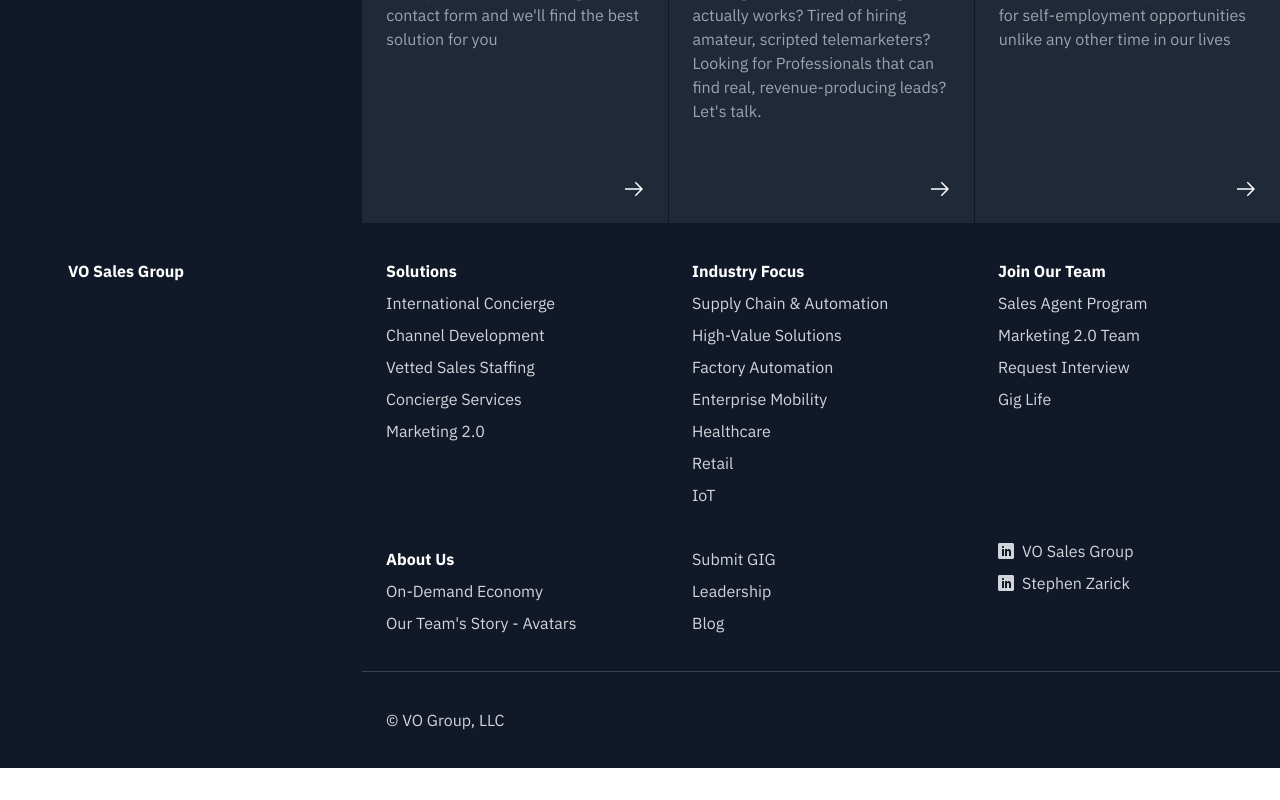
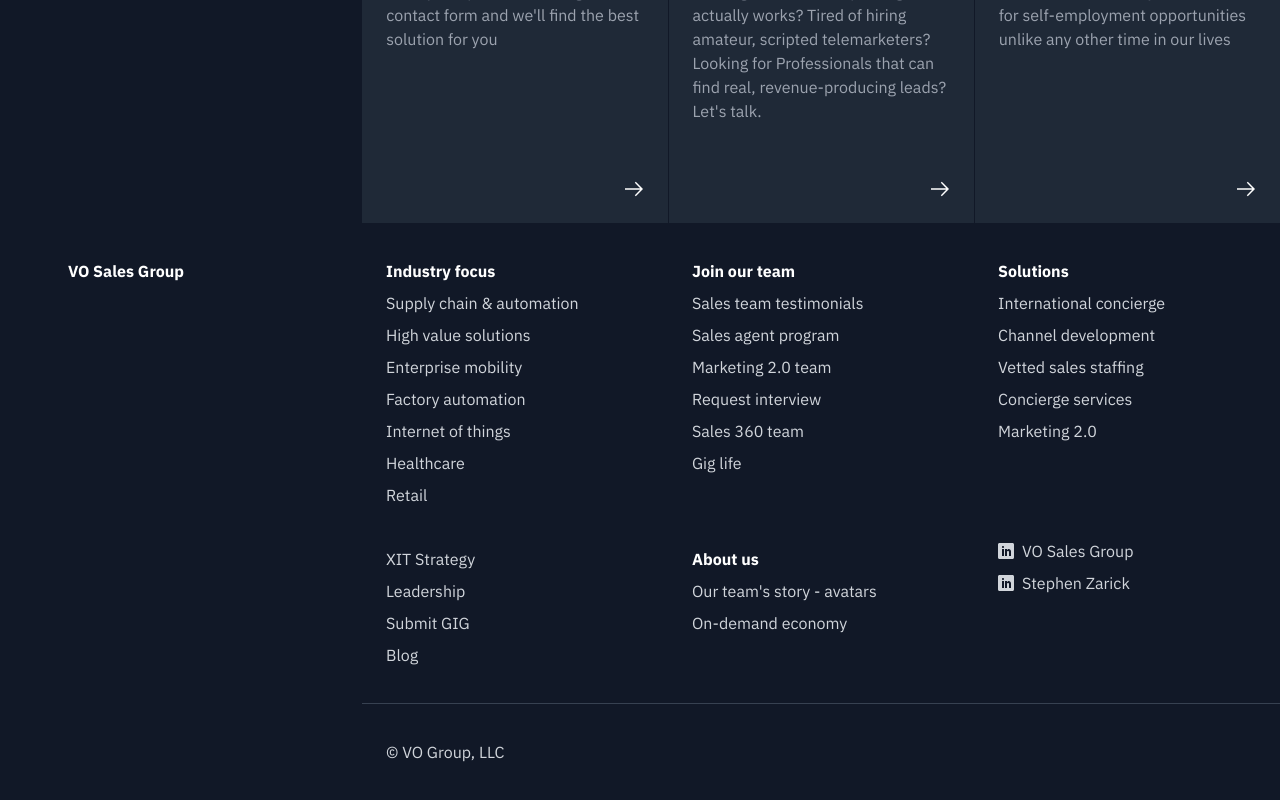
Before and after one commit to vberkoz/dsf-website, a Next.js app: page / in a window 1280 px wide. Shown: the part 4559-5359 px from the top of the page. Before the commit the page ends 5327 px from the top, so only its background shows below. Built offline with nearby package versions, Linux system fonts and the light colour scheme.

Commit message:
Update Footer data structure

```diff
--- a/components/Footer.tsx
+++ b/components/Footer.tsx
@@ -1,123 +1,96 @@
 import Link from "next/link";
+import { Pages, AdditionalPages } from "@/data/data";
 
-export const Footer = () => (
-  <div className="lg:pl-14 bg-gray-900 text-gray-300">
+export const Footer = () => {
+  const pagesets = Pages.filter((page) => page.isPrimary);
+  const menuItems = pagesets.map((item) => {
+    const subpages = Pages.filter(
+      (page) => page.pageset === item.pageset && !page.isPrimary
+    );
+    const subitems = subpages.map((page) => ({
+      title: page.title,
+      href: page.slug,
+    }));
+
+    if (subitems.length) {
+      return {
+        title: item.title,
+        href: item.slug,
+        subitems: subitems,
+      };
+    } else {
+      return {
+        title: item.title,
+        href: item.slug,
+      };
+    }
+  });
+
+  const additionalPages = AdditionalPages.map((page) => ({
+    title: page.title,
+    href: page.slug,
+  }));
+
+  const pageset = (pageset: {
+    href: string;
+    title: string;
+    subitems?: { href: string; title: string }[];
+  }) => (
+    <div className="flex flex-col pl-3 xl:pl-6">
+      <Link
+        href={`/${pageset.href}`}
+        className="font-bold text-white hover:text-white hover:underline"
+      >
+        {pageset.title}
+      </Link>
+      {pageset.subitems?.map((item, key) => (
+        <Link
+          key={key}
+          href={`/${item.href}`}
+          className="hover:text-white hover:underline"
+        >
+          {item.title}
+        </Link>
+      ))}
+    </div>
+  );
+
+  const pages = (pages: { href: string; title: string }[]) => (
+    <div className="flex flex-col pl-3 xl:pl-6">
+      {pages.map((item, key) => (
+        <Link
+          key={key}
+          href={`/${item.href}`}
+          className="hover:text-white hover:underline"
+        >
+          {item.title}
+        </Link>
+      ))}
+    </div>
+  );
+
+  return (
+    <div className="bg-gray-900 text-gray-300 lg:pl-14">
       <div className="flex flex-col py-8 leading-8">
         <div className="grid grid-cols-1 gap-y-8 sm:grid-cols-2 lg:grid-cols-3 xl:grid-cols-4">
           <Link
             href="/"
-          className="font-bold text-white hover:text-white hover:underline sm:col-span-2 lg:col-span-3 xl:col-span-1 pl-3"
+            className="pl-3 font-bold text-white hover:text-white hover:underline sm:col-span-2 lg:col-span-3 xl:col-span-1"
           >
             VO Sales Group
           </Link>
+          {pageset(menuItems[2])}
+          {pageset(menuItems[3])}
+          {pageset(menuItems[1])}
+
+          <div className="hidden xl:block"></div>
+
+          {pages(additionalPages)}
+          {pageset(menuItems[0])}
 
           <div className="flex flex-col pl-3 xl:pl-6">
             <Link
-            href="#"
-            className="font-bold text-white hover:text-white hover:underline"
-          >
-            Solutions
-          </Link>
-          <Link href="#" className="hover:text-white hover:underline">
-            International Concierge
-          </Link>
-          <Link href="#" className="hover:text-white hover:underline">
-            Channel Development
-          </Link>
-          <Link href="#" className="hover:text-white hover:underline">
-            Vetted Sales Staffing
-          </Link>
-          <Link href="#" className="hover:text-white hover:underline">
-            Concierge Services
-          </Link>
-          <Link href="#" className="hover:text-white hover:underline">
-            Marketing 2.0
-          </Link>
-        </div>
-
-        <div className="flex flex-col pl-3 xl:pl-6">
-          <Link
-            href="#"
-            className="font-bold text-white hover:text-white hover:underline"
-          >
-            Industry Focus
-          </Link>
-          <Link href="#" className="hover:text-white hover:underline">
-            Supply Chain & Automation
-          </Link>
-          <Link href="#" className="hover:text-white hover:underline">
-            High-Value Solutions
-          </Link>
-          <Link href="#" className="hover:text-white hover:underline">
-            Factory Automation
-          </Link>
-          <Link href="#" className="hover:text-white hover:underline">
-            Enterprise Mobility
-          </Link>
-          <Link href="#" className="hover:text-white hover:underline">
-            Healthcare
-          </Link>
-          <Link href="#" className="hover:text-white hover:underline">
-            Retail
-          </Link>
-          <Link href="#" className="hover:text-white hover:underline">
-            IoT
-          </Link>
-        </div>
-
-        <div className="flex flex-col pl-3 xl:pl-6">
-          <Link
-            href="#"
-            className="font-bold text-white hover:text-white hover:underline"
-          >
-            Join Our Team
-          </Link>
-          <Link href="#" className="hover:text-white hover:underline">
-            Sales Agent Program
-          </Link>
-          <Link href="#" className="hover:text-white hover:underline">
-            Marketing 2.0 Team
-          </Link>
-          <Link href="#" className="hover:text-white hover:underline">
-            Request Interview
-          </Link>
-          <Link href="#" className="hover:text-white hover:underline">
-            Gig Life
-          </Link>
-        </div>
-
-        <div className="hidden xl:block"></div>
-
-        <div className="flex flex-col pl-3 xl:pl-6">
-          <Link
-            href="/about-us"
-            className="font-bold text-white hover:text-white hover:underline"
-          >
-            About Us
-          </Link>
-          <Link href="on-demand-economy" className="hover:text-white hover:underline">
-            On-Demand Economy
-          </Link>
-          <Link href="our-teams-story-avatars" className="hover:text-white hover:underline">
-            Our Team&apos;s Story - Avatars
-          </Link>
-        </div>
-
-        <div className="flex flex-col pl-3 xl:pl-6">
-          <Link href="/submit-gig" className="hover:text-white hover:underline">
-            Submit GIG
-          </Link>
-          <Link href="/leadership" className="hover:text-white hover:underline">
-            Leadership
-          </Link>
-          <Link href="/blog" className="hover:text-white hover:underline">
-            Blog
-          </Link>
-        </div>
-
-        <div className="flex flex-col pl-3 xl:pl-6">
-          <Link
-            href="#"
+              href="https://www.linkedin.com/company/vo-group/"
               className="mb-4 flex leading-4 hover:text-white hover:underline"
             >
               <svg
@@ -132,7 +105,7 @@ export const Footer = () => (
               VO Sales Group
             </Link>
             <Link
-            href="#"
+              href="https://www.linkedin.com/in/stephenzarick/"
               className="flex leading-4 hover:text-white hover:underline"
             >
               <svg
@@ -156,3 +129,4 @@ export const Footer = () => (
       </div>
     </div>
   );
+};
--- a/data/data.ts
+++ b/data/data.ts
@@ -3,30 +3,33 @@ import { OnDemandEconomy } from "./pagesets/AboutUs/OnDemandEconomy";
 import { OurTeamSStoryAvatars } from "./pagesets/AboutUs/OurTeamSStoryAvatars";
 
 import { Solutions } from "./pagesets/Solutions/Solutions";
+import { InternationalConcierge } from "./pagesets/Solutions/InternationalConcierge";
+import { VettedSalesStaffing } from "./pagesets/Solutions/VettedSalesStaffing";
+import { ChannelDevelopment } from "./pagesets/Solutions/ChannelDevelopment";
 import { ConciergeServices } from "./pagesets/Solutions/ConciergeServices";
-import { VettedSalesStaffing } from "./pagesets/Solutions/VettedSalesStaffing";
 import { Marketing20 } from "./pagesets/Solutions/Marketing20";
-import { ChannelDevelopment } from "./pagesets/Solutions/ChannelDevelopment";
-import { InternationalConcierge } from "./pagesets/Solutions/InternationalConcierge";
 
 import { IndustryFocus } from "./pagesets/IndustryFocus/IndustryFocus";
+import { SupplyChainAutomation } from "./pagesets/IndustryFocus/SupplyChainAutomation";
+import { FactoryAutomation } from "./pagesets/IndustryFocus/FactoryAutomation";
 import { HighValueSolutions } from "./pagesets/IndustryFocus/HighValueSolutions";
 import { EnterpriseMobility } from "./pagesets/IndustryFocus/EnterpriseMobility";
 import { InternetOfThings } from "./pagesets/IndustryFocus/InternetOfThings";
 import { Healthcare } from "./pagesets/IndustryFocus/Healthcare";
 import { Retail } from "./pagesets/IndustryFocus/Retail";
-import { FactoryAutomation } from "./pagesets/IndustryFocus/FactoryAutomation";
-import { SupplyChainAutomation } from "./pagesets/IndustryFocus/SupplyChainAutomation";
 
 import { JoinOurTeam } from "./pagesets/JoinOurTeam/JoinOurTeam";
+import { SalesTeamTestimonials } from "./pagesets/JoinOurTeam/SalesTeamTestimonials";
 import { SalesAgentProgram } from "./pagesets/JoinOurTeam/SalesAgentProgram";
+import { RequestInterview } from "./pagesets/JoinOurTeam/RequestInterview";
 import { Marketing20Team } from "./pagesets/JoinOurTeam/Marketing20Team";
-import { SalesTeamTestimonials } from "./pagesets/JoinOurTeam/SalesTeamTestimonials";
 import { Sales360Team } from "./pagesets/JoinOurTeam/Sales360Team";
-import { RequestInterview } from "./pagesets/JoinOurTeam/RequestInterview";
 import { GigLife } from "./pagesets/JoinOurTeam/GigLife";
 
 import { XitStrategy } from "./pagesets/XitStrategy";
+
+import { Leadership } from "./pagesets/Leadership";
+import { SubmitGig } from "./pagesets/SubmitGig";
 
 export const Pages = [
   AboutUs,
@@ -34,28 +37,38 @@ export const Pages = [
   OnDemandEconomy,
 
   Solutions,
+  InternationalConcierge,
+  ChannelDevelopment,
+  VettedSalesStaffing,
   ConciergeServices,
-  VettedSalesStaffing,
   Marketing20,
-  ChannelDevelopment,
-  InternationalConcierge,
 
   IndustryFocus,
+  SupplyChainAutomation,
   HighValueSolutions,
   EnterpriseMobility,
+  FactoryAutomation,
   InternetOfThings,
   Healthcare,
   Retail,
-  FactoryAutomation,
-  SupplyChainAutomation,
 
   JoinOurTeam,
+  SalesTeamTestimonials,
   SalesAgentProgram,
   Marketing20Team,
-  SalesTeamTestimonials,
+  RequestInterview,
   Sales360Team,
-  RequestInterview,
   GigLife,
 
   XitStrategy,
 ]
+
+export const AdditionalPages = [
+  XitStrategy,
+  Leadership,
+  SubmitGig,
+  {
+    title: "Blog",
+    slug: "blog"
+  }
+]
```
Lines whose indentation alone changed are shown as unchanged.
